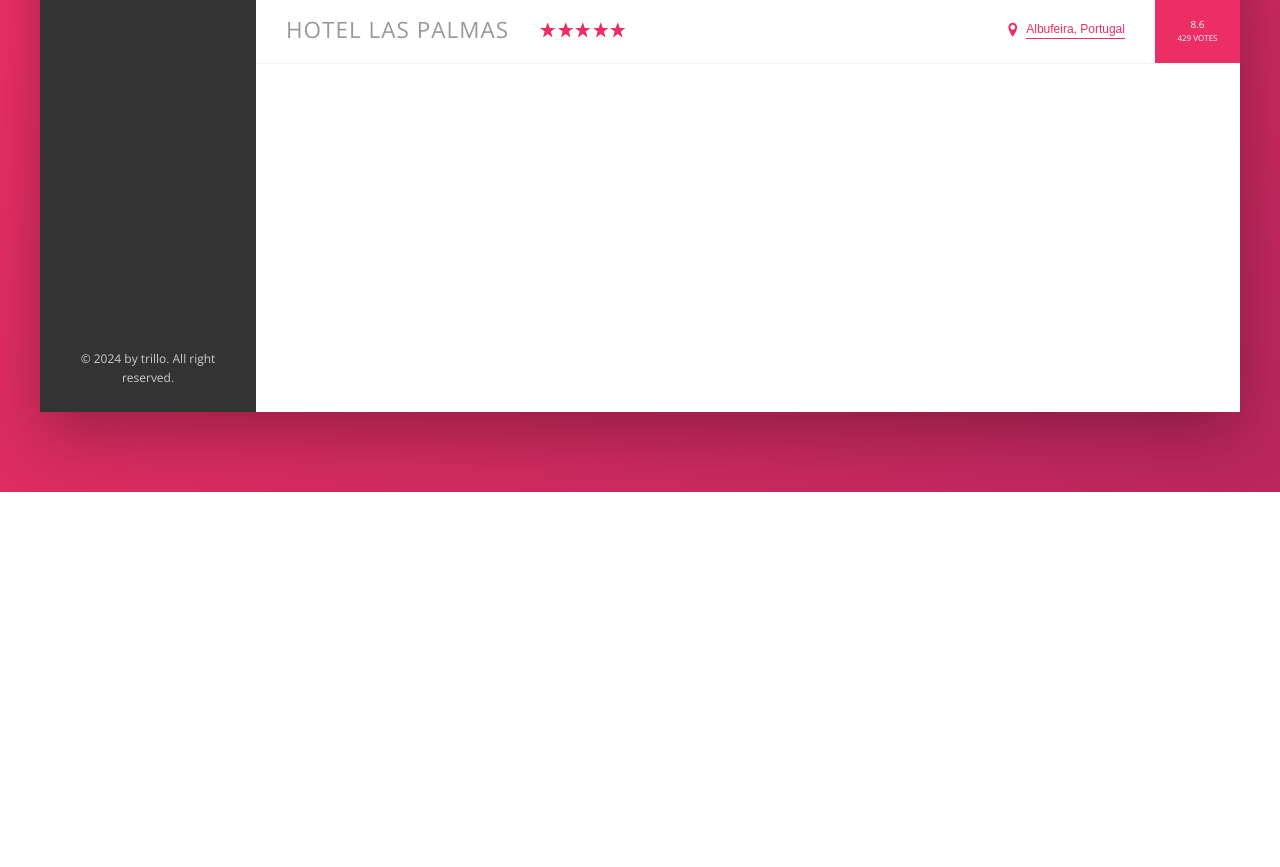
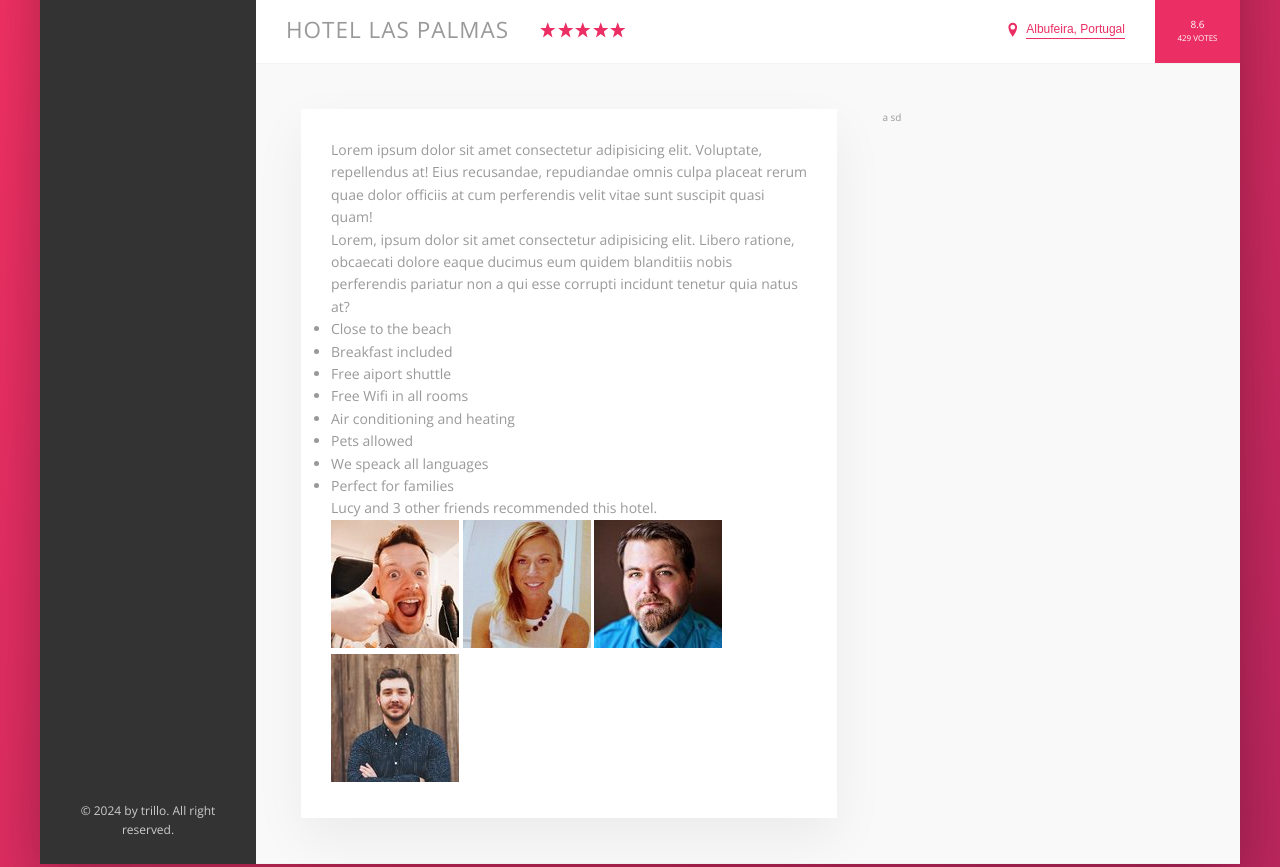
Before and after one commit to MihaiElisei/trillo-app, a website: page index.html in a window 1280 px wide. Shown: the part 538-1405 px from the top of the page. Before the commit the page ends 1030 px from the top, so only its background shows below. Drawn offline with nearby package versions, Linux system fonts and the light colour scheme.

Commit message:
add html for hotel description section

```diff
--- a/index.html
+++ b/index.html
@@ -115,7 +115,7 @@
                     </figure>
                    </div>
 
-                   <!-- Overview -->
+                   <!--Hotel Overview -->
                    <div class="overview">
                         <h1 class="overview__heading">
                             Hotel Las Palmas
@@ -153,6 +153,46 @@
                                 429 votes</div>
                         </div>
                    </div>
+
+                   <!-- Hotel Details -->
+                   <div class="detail">
+
+                        <!-- Hotel Description -->
+                        <div class="description">
+                            <p class="paragraph">
+                                Lorem ipsum dolor sit amet consectetur adipisicing elit. Voluptate, repellendus at! Eius recusandae, repudiandae omnis culpa placeat rerum quae dolor officiis at cum perferendis velit vitae sunt suscipit quasi quam!
+                            </p>
+                            <p class="paragraph">
+                                Lorem, ipsum dolor sit amet consectetur adipisicing elit. Libero ratione, obcaecati dolore eaque ducimus eum quidem blanditiis nobis perferendis pariatur non a qui esse corrupti incidunt tenetur quia natus at?
+                            </p>
+                            <ul class="list">
+                                <li class="list__item">Close to the beach</li>
+                                <li class="list__item">Breakfast included</li>
+                                <li class="list__item">Free aiport shuttle</li>
+                                <li class="list__item">Free Wifi in all rooms</li>
+                                <li class="list__item">Air conditioning and heating</li>
+                                <li class="list__item">Pets allowed</li>
+                                <li class="list__item">We speack all languages</li>
+                                <li class="list__item">Perfect for families</li>
+                            </ul>
+                            <div class="recommend">
+                                <p class="recommend_count">
+                                    Lucy and 3 other friends recommended this hotel.
+                                </p>
+                                <div class="recommend__friends">
+                                    <img src="img/user-1.jpg" alt="Friend 1" class="recommend__photo">
+                                    <img src="img/user-2.jpg" alt="Friend 2" class="recommend__photo">
+                                    <img src="img/user-5.jpg" alt="Friend 3" class="recommend__photo">
+                                    <img src="img/user-4.jpg" alt="Friend 4" class="recommend__photo">
+                                </div>
+                            </div>
+                        </div>
+
+                        <!-- Users Review -->
+                        <div class="user-reviews">
+                            a   sd
+                        </div>
+                   </div>
                 </main>
             </div>
         </div>
--- a/sass/_layouts.scss
+++ b/sass/_layouts.scss
@@ -32,6 +32,24 @@
 .hotel-view {
     background-color: #fff;
     flex:1;
+}
 
-    height: 80rem;
+.detail {
+    display: flex;
+    padding: 4.5rem;
+    background-color: var(--color-grey-light-1);
+    border-bottom: 1px solid var(--color-grey-light-2);
 }
+
+.description {
+    font-size: 1.4rem;
+    background-color: #fff;
+    box-shadow: 0 2rem 5rem rgba(0,0,0, .06);
+    padding: 3rem;
+    flex: 0 0 60%;
+    margin-right: 4.5rem;
+}
+
+.user-reviews {
+    flex: 1;
+}
```
Also changed, not shown: css/style.css.
